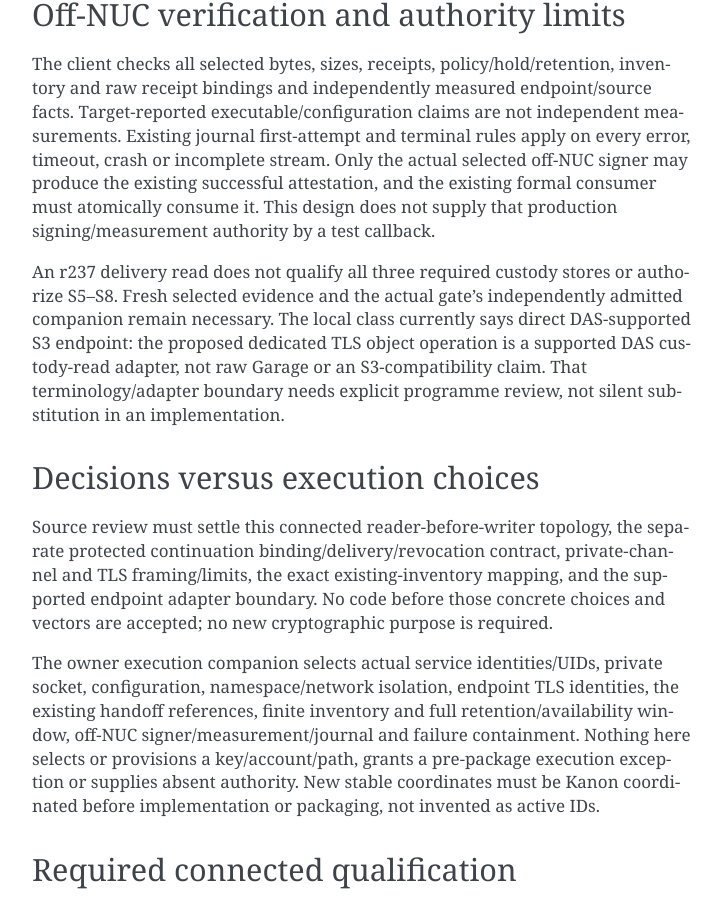
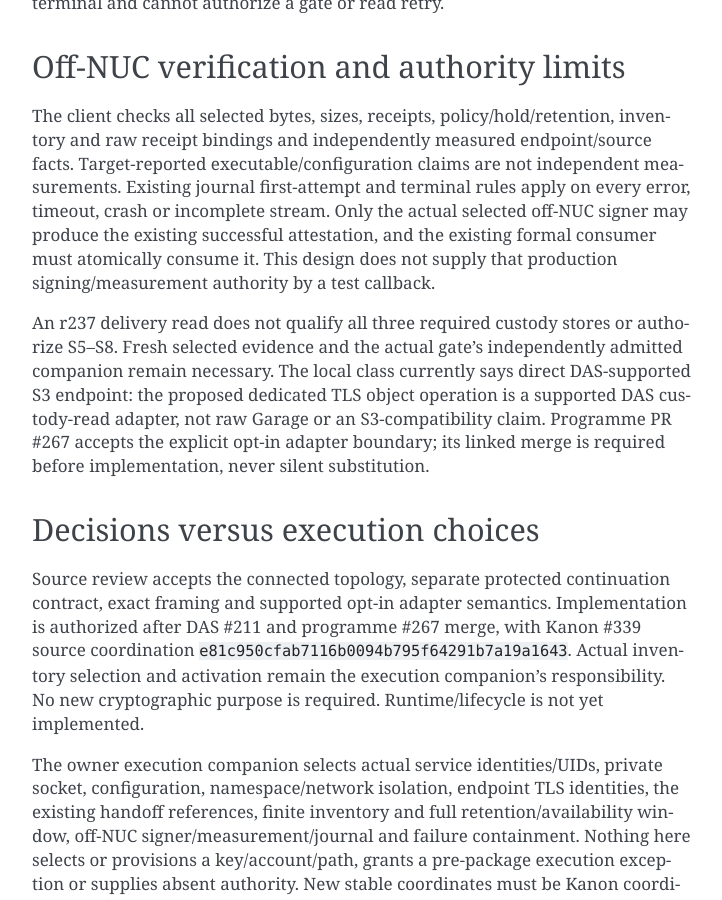
Before and after one commit to sagrudd/DASObjectStore, a Sphinx documentation site: the page built from docs/adr/0011-finite-authenticated-reader-session.rst, in a window 1280 px wide and 900 px high, scrolled down 5686 px. Shown: the whole window, without its empty margins (388-1110 px from the left). Built offline with Sphinx 7.4.7, drawn with Linux system fonts in a browser that asks for light colours; some of the changed text lies outside the part shown.

Commit message:
docs(custody): record accepted source contracts and merge conditions

```diff
--- a/docs/adr/0011-finite-authenticated-reader-session.rst
+++ b/docs/adr/0011-finite-authenticated-reader-session.rst
@@ -1,14 +1,16 @@
 Finite authenticated custody reader session
-==========================================
+===========================================
 
-Status: PROPOSED source architecture; no implementation or activation authority.
+Status: ACCEPTED SOURCE CONTRACT / NO ACTIVATION AUTHORITY.
 Date: 2026-09-08. Owner: project owner with independent source-design review.
 Issue: https://github.com/sagrudd/DASObjectStore/issues/210.
 Baseline: ``a6228f1626d2870d2464e1a59955dbf00f01fd4e`` (DAS #209).
 
-The concrete proposed field sets, frames, vectors and programme adapter
-clarification are in :doc:`0011-reader-wire-contract`. They remain review
-candidates, not accepted runtime protocol or activation authority.
+The lead agent ``/root`` and independent ``/root/release_capability_audit``
+reviewed source ``04cbfec9a694f81ebbd21086ed15ff9eb2e8a265`` under delegated
+source-work authority. Exact concrete annex review and merge conditions are
+recorded in :doc:`0011-reader-wire-contract`. This is not a personal owner
+signature, implemented runtime or live capability finding.
 
 Purpose and existing contracts
 ------------------------------
@@ -30,7 +32,7 @@
 signer, independently measured target or admitted execution companion.
 
 Restartable read-only continuation proposal
-------------------------------------------
+-------------------------------------------
 
 The original uninterrupted-process option avoids persistent credential delivery
 but permanently loses eligibility on reboot. Reject it as the normal operational
@@ -71,7 +73,7 @@
 stops successful reads without deleting data or lifting legal holds.
 
 Protected continuation binding and revocation
---------------------------------------------
+---------------------------------------------
 
 The proposed closed public binding commits schema/version, companion digest,
 host identity, reader service identity and UID, exact executable/package
@@ -79,8 +81,8 @@
 identity and credential generation, store ID, catalogue/profile digest,
 endpoint/TLS authority, namespace/bucket/policy, finite inventory digest,
 completed-bootstrap seal digest, not-before and expiry. No secret or plaintext
-secret digest belongs in that public record. All digest encodings and exact
-canonical vectors must be frozen before codec implementation. This is separate
+secret digest belongs in that public record. Exact digest encodings and
+canonical vectors are frozen in the accepted wire annex. This is separate
 from, and does not extend, the existing sealed one-use profile wire.
 
 An independently protected current binding selects exactly one active generation;
@@ -152,11 +154,11 @@
 socket, bound to the selected writer UID and exact process transaction.
 The lifecycle-supplied private socket and admission remain real prerequisites;
 an arbitrary UID string or caller boolean cannot create them. No normal DAS
-API gains this channel. Exact frame bytes and conformance vectors require
-review before protocol implementation; this ADR selects architecture only.
+API gains this channel. Exact frame bytes and conformance vectors are in the
+accepted wire annex; implementation follows the linked source-contract merges.
 
 Finite remote endpoint and authentication
-----------------------------------------
+-----------------------------------------
 
 Propose a dedicated TLS read-only endpoint, separate from normal daemon routes,
 with one bounded operation: ``POST /custody/v1/read-object``. Only the
@@ -193,7 +195,7 @@
 protocol code, not implemented as an unbounded body meanwhile.
 
 Reuse r237 inventory and receipt semantics
------------------------------------------
+------------------------------------------
 
 For the initial r237 NUC-delivery selection, reuse Jenkins 0.112/0.113 rather
 than invent an inventory codec. ``r237_manifest`` already checks the 13 ordinary
@@ -229,7 +231,7 @@
 consumption/failure remains terminal and cannot authorize a gate or read retry.
 
 Off-NUC verification and authority limits
-----------------------------------------
+-----------------------------------------
 
 The client checks all selected bytes, sizes, receipts, policy/hold/retention,
 inventory and raw receipt bindings and independently measured endpoint/source
@@ -245,17 +247,18 @@
 admitted companion remain necessary. The local class currently says direct
 DAS-supported S3 endpoint: the proposed dedicated TLS object operation is
 a supported DAS custody-read adapter, not raw Garage or an S3-compatibility
-claim. That terminology/adapter boundary needs explicit programme review,
-not silent substitution in an implementation.
+claim. Programme PR #267 accepts the explicit opt-in adapter boundary; its
+linked merge is required before implementation, never silent substitution.
 
 Decisions versus execution choices
 ----------------------------------
 
-Source review must settle this connected reader-before-writer topology,
-the separate protected continuation binding/delivery/revocation contract,
-private-channel and TLS framing/limits, the exact existing-inventory mapping,
-and the supported endpoint adapter boundary. No code before those concrete
-choices and vectors are accepted; no new cryptographic purpose is required.
+Source review accepts the connected topology, separate protected continuation
+contract, exact framing and supported opt-in adapter semantics. Implementation
+is authorized after DAS #211 and programme #267 merge, with Kanon #339 source
+coordination ``e81c950cfab7116b0094b795f64291b7a19a1643``. Actual inventory
+selection and activation remain the execution companion's responsibility.
+No new cryptographic purpose is required. Runtime/lifecycle is not yet implemented.
 
 The owner execution companion selects actual service identities/UIDs, private
 socket, configuration, namespace/network isolation, endpoint TLS identities,
--- a/docs/adr/fixtures/0011-reader-wire/README.rst
+++ b/docs/adr/fixtures/0011-reader-wire/README.rst
@@ -1,5 +1,5 @@
 Proposed ADR0011 public wire vectors
-===================================
+====================================
 
 No deployment identity, key, credential, actual receipt or authority is present.
 All repeated-letter digests and fixture identities are deliberately synthetic.
--- a/docs/adr/index.rst
+++ b/docs/adr/index.rst
@@ -20,4 +20,5 @@
    0010-existing-only-bounded-custody-read
    0011-finite-authenticated-reader-session
    0011-reader-wire-contract
+   fixtures/0011-reader-wire/README
    fixtures/README
```
Also changed, not shown: docs/adr/0011-reader-wire-contract.rst (+20 -10 lines).
